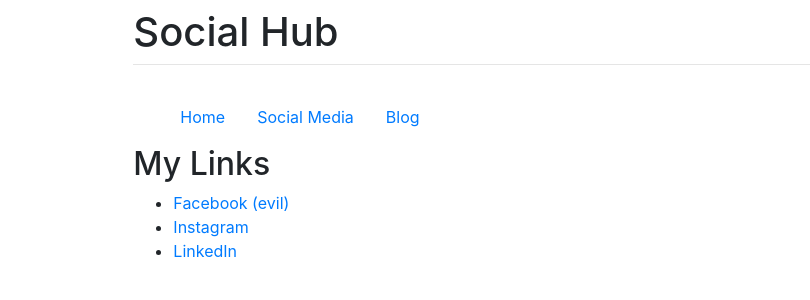
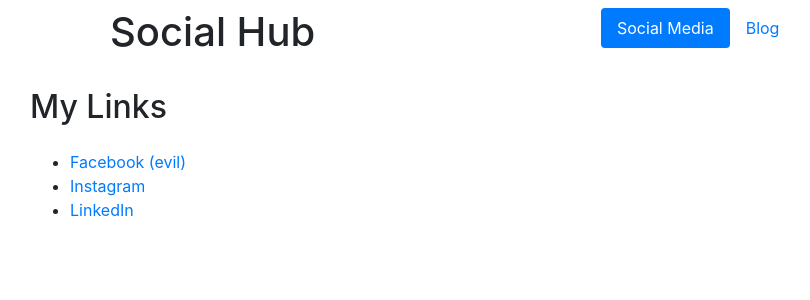
Before and after one commit to dhebrink/socialhub, a Django app: page /social-media/ in a window 1280 px wide. Shown: the top 300 px of the page, without its empty margins (85-895 px from the left). Run offline with Django 3.2, Linux system fonts and the light colour scheme; some libraries are stand-ins or nearby versions.

Commit message:
Improve alignment of site header and nav icons

```diff
--- a/templates/base.html
+++ b/templates/base.html
@@ -15,30 +15,36 @@
 
 <body>
 
-    <div id="content" class="main">
+    <div class="container">
+        <div id="content" class="main justify-content-center">
             <div class="row justify-content-center">
-            <div class="col-8">
-                <h1 class="mt-2">Social Hub</h1>
-                <hr class="mt-0 mb-4">
-
+                <div class="row col-10">
+                    <div class="col-6">
+                        <h1 class="mt-2">
+                            <a class="text-reset" href="{% url 'home-page' %}">Social Hub</a>
+                        </h1>
+                    </div>
+                    <div class="col-4">
                         <nav class="navbar navbar-default navbar-static-top">
                             <div class="container">
-                    <ul class="nav">
+                                <ul class="nav nav-pills justify-content-end">
                                     <li class="nav-item">
-                            <a class="nav-link" href="{% url 'home-page' %}">Home</a>
+                                        <a class="nav-link {% if 'social' in request.path %} active {% endif %}" href="{% url 'social-media' %}">Social Media</a>
                                     </li>
                                     <li class="nav-item">
-                            <a class="nav-link" href="{% url 'social-media' %}">Social Media</a>
-                        </li>
-                        <li class="nav-item">
-                            <a class="nav-link" href="{% url 'blog-list' %}">Blog</a>
+                                        <a class="nav-link {% if 'blog' in request.path %} active {% endif %}" href="{% url 'blog-list' %}">Blog</a>
                                     </li>
                                 </ul>
                             </div>
                         </nav>
-
+                    </div>
+                    <hr class="mb-4">
+                </div>
+            </div>
+        </div>
+        <div>
+            <div class="container">
                 {% block body %} {% endblock %}
-
             </div>
         </div>
     </div>
--- a/templates/social-media.html
+++ b/templates/social-media.html
@@ -1,7 +1,8 @@
 {% extends "base.html" %}
 
 {% block body %}
-    <h2>My Links</h2>
+<div class="container mt-4">
+    <h2 class="mb-4">My Links</h2>
     <ul>
         <li>
             <a target="_blank" href="https://www.facebook.com">Facebook (evil)</a>
@@ -13,4 +14,5 @@
             <a target="_blank" href="https://www.linkedin.com">LinkedIn</a>
         </li>
     </ul>
+</div>
 {% endblock %}
```
Lines whose indentation alone changed are shown as unchanged.
